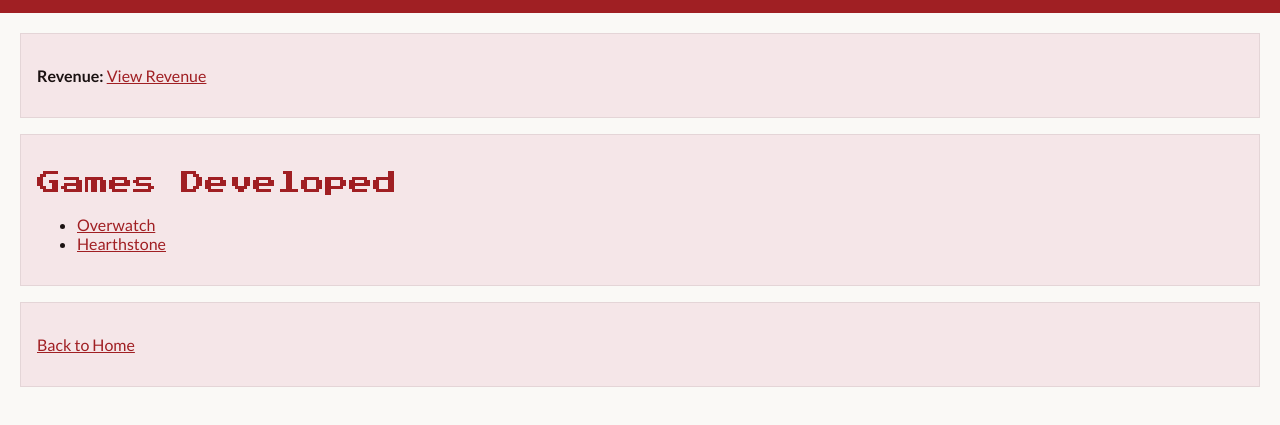
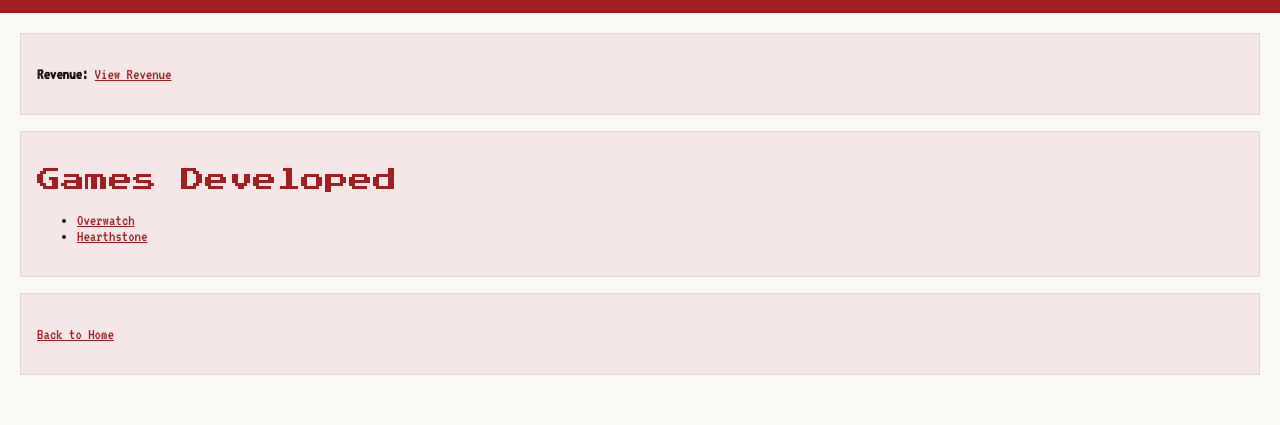
Before and after one commit to DerpNPurp/CSC437, a website: page packages/proto/public/companies/blizzard.html in a window 1280 px wide. Shown: the part 51-476 px from the top of the page. Drawn offline with Linux system fonts and the light colour scheme.

Commit message:
switched body to vt323 fits better

```diff
--- a/packages/proto/public/companies/blizzard.html
+++ b/packages/proto/public/companies/blizzard.html
@@ -5,7 +5,7 @@
   <title>Blizzard Entertainment</title>
   <link rel="preconnect" href="https://fonts.googleapis.com" />
   <link rel="preconnect" href="https://fonts.gstatic.com" crossorigin />
-  <link href="https://fonts.googleapis.com/css2?family=Lato:ital,wght@0,400;0,700;1,400&family=Press+Start+2P&display=swap" rel="stylesheet" />
+  <link href="https://fonts.googleapis.com/css2?family=VT323&family=Press+Start+2P&display=swap" rel="stylesheet" />
   <link rel="stylesheet" href="/styles/tokens.css" />
   <link rel="stylesheet" href="/styles/page.css" />
 </head>
--- a/packages/proto/public/styles/tokens.css
+++ b/packages/proto/public/styles/tokens.css
@@ -7,7 +7,7 @@
   --color-surface: #F5E6E8;
   --color-border: rgba(27, 18, 18, 0.08);
 
-  --font-body: 'Lato', Arial, Helvetica, sans-serif;
+  --font-body: 'VT323', 'Courier New', monospace;
   --font-display: 'Press Start 2P', 'Courier New', monospace;
 
   --space-small: 12px;
```
Also changed, not shown: packages/proto/public/games/hearthstone.html (+1 -1 lines), packages/proto/public/games/overwatch.html (+1 -1 lines), packages/proto/public/genres/card.html (+1 -1 lines), packages/proto/public/genres/shooter.html (+1 -1 lines), packages/proto/public/index.html (+1 -1 lines), packages/proto/public/ratings/teen.html (+1 -1 lines), packages/proto/public/revenue/blizzard-revenue.html (+1 -1 lines), 2 other files.
